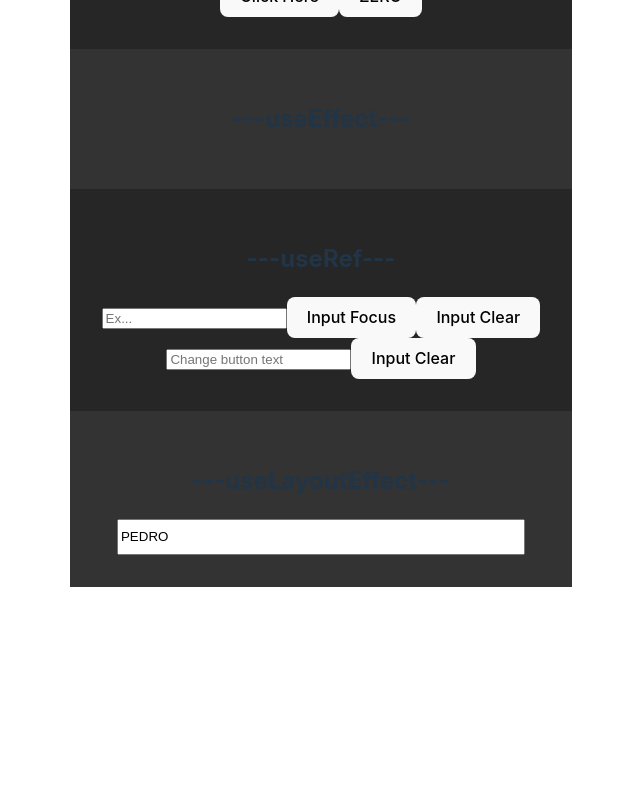
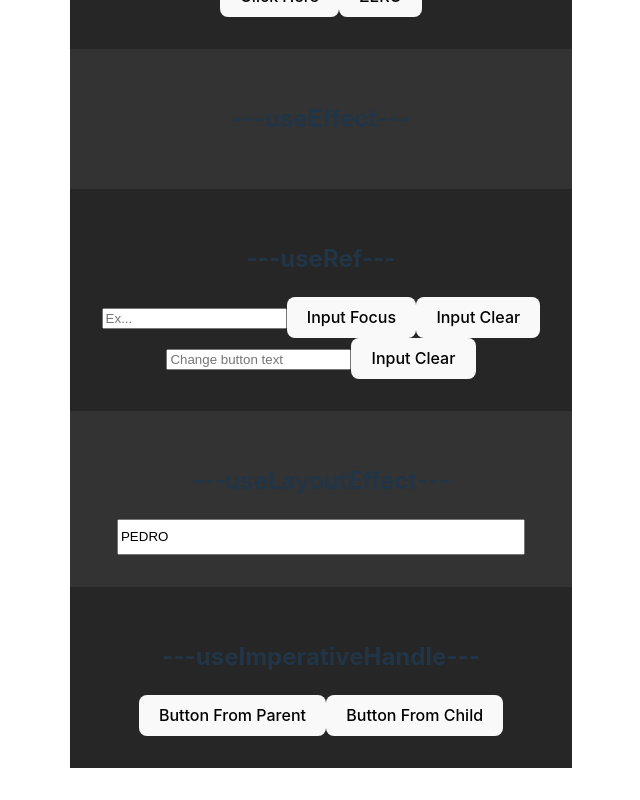
Before and after one commit to MarceloSLeal/react-estudos, a React (Vite) app in the folder variados/ReactHooks01/: page / in a window 1280 px wide. Shown: the part 659-1459 px from the top of the page, without its empty margins (319-959 px from the left). Before the commit the page ends 1278 px from the top, so only its background shows below. Built offline with nearby package versions, Linux system fonts and the light colour scheme; no server answers.

Commit message:
useImperativeHandle e forwardRef, fazer um objeto Parent acessar funções no objeto child

```diff
--- /dev/null
+++ b/variados/ReactHooks01/src/Button.tsx
@@ -0,0 +1,19 @@
+import React, { forwardRef, useImperativeHandle, useState } from "react";
+
+const Button = forwardRef((props, ref) => {
+    const [toggle, setToggle] = useState(false);
+
+    useImperativeHandle(ref, () => ({
+        alterToggle() {
+            setToggle(!toggle);
+        }
+    }));
+    return (
+        <>
+            <button>Button From Child</button>
+            {toggle && <span>Toggle</span>}
+        </>
+    );
+});
+
+export default Button;
--- /dev/null
+++ b/variados/ReactHooks01/src/ImperativeHandle.tsx
@@ -0,0 +1,15 @@
+import React, { useRef } from "react";
+import Button from "./Button.tsx"
+
+const ImperativeHandle = () => {
+    const buttonRef = useRef(null);
+    return (
+        <div className="div2">
+            <h2>---useImperativeHandle---</h2>
+            <button onClick={() => {buttonRef.current.alterToggle()}}>Button From Parent</button>
+            <Button ref={buttonRef}/>
+        </div>
+    );
+}
+
+export default ImperativeHandle;
--- a/variados/ReactHooks01/src/main.tsx
+++ b/variados/ReactHooks01/src/main.tsx
@@ -7,6 +7,7 @@ import Reducer from './Reducer.tsx'
 import Effect from './Effect.tsx'
 import Ref from './Ref.tsx'
 import LayoutEffect from './LayoutEffect.tsx'
+import ImperativeHandle from './ImperativeHandle.tsx'
 
 ReactDOM.createRoot(document.getElementById('root')!).render(
   <React.StrictMode>
@@ -15,5 +16,6 @@ ReactDOM.createRoot(document.getElementById('root')!).render(
     <Effect />
     <Ref />
     <LayoutEffect />
+    <ImperativeHandle />
   </React.StrictMode>,
 )
```
